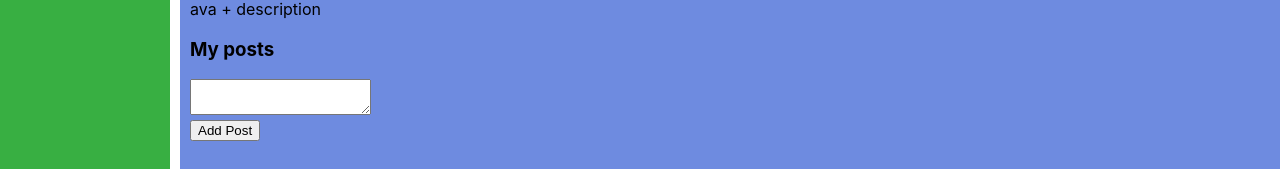
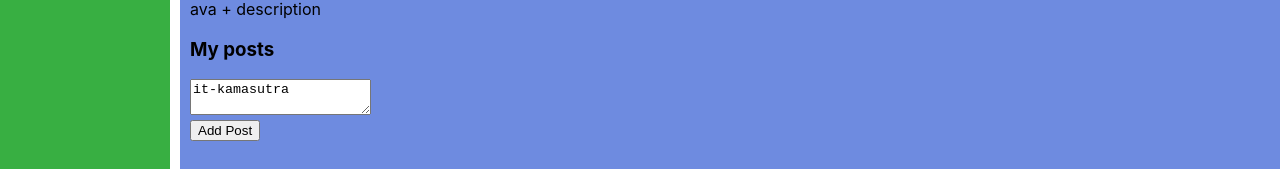
Before and after one commit to SergeyLoveyko/react_kamasutra_1, a React (Create React App) app: page /profile in a window 1280 px wide. Shown: the part 900-1069 px from the top of the page. Built offline with nearby package versions, Linux system fonts and the light colour scheme.

Commit message:
added lesson 34

```diff
--- a/src/App.js
+++ b/src/App.js
@@ -23,8 +23,10 @@
                 <div className = 'app-wrapper-content'>
                     <Route path='/profile'
                            render={ () => <Profile
-                               state={props.state.profilePage}
-                               addPost={props.addPost} /> } />
+                               profilePage={props.state.profilePage}
+                               addPost={props.addPost}
+                               updateNewPostText={props.updateNewPostText}
+                           /> } />
                     <Route path='/dialogs'
                            render={ () => <Dialogs state={props.state.dialogsPage} /> } />
                     <Route path='/news' component={News} />
--- a/src/components/Profile/MyPosts/MyPosts.jsx
+++ b/src/components/Profile/MyPosts/MyPosts.jsx
@@ -10,9 +10,12 @@
     let newPostElement = React.createRef();
 
     let addPost = () => {
-        debugger;
+        props.addPost();
+    }
+
+    let onPostChange = () => {
         let text = newPostElement.current.value;
-        props.addPost(text);
+        props.updateNewPostText(text);
     }
 
     return  (
@@ -21,7 +24,8 @@
             <h3>My posts</h3>
             <div>
                 <div>
-                    <textarea ref={newPostElement}></textarea>
+                    <textarea onChange={onPostChange} ref={newPostElement}
+                              value={props.newPostText} />
                 </div>
                 <div>
                     <button onClick={ addPost }>Add Post</button>
--- a/src/components/Profile/Profile.jsx
+++ b/src/components/Profile/Profile.jsx
@@ -10,7 +10,10 @@
     return  (
 		<div>
 			<ProfileInfo />
-			<MyPosts posts={props.state.posts} addPost={props.addPost} />
+			<MyPosts posts={props.profilePage.posts}
+					 newPostText={props.profilePage.newPostText}
+					 updateNewPostText={props.updateNewPostText}
+					 addPost={props.addPost} />
 		</div>
 	)
 }
--- a/src/redux/state.js
+++ b/src/redux/state.js
@@ -8,6 +8,7 @@
             {id: 3, message: 'It\'s my first post', likesCount: 7},
             {id: 4, message: 'It\'s my first post', likesCount: 3}
         ],
+        newPostText: 'it-kamasutra'
     },
     dialogsPage: {
         dialogs: [
@@ -39,18 +40,23 @@
     sidebar: {}
 }
 
+window.state = state;
 
-export let addPost = (postMessage) => {
-    debugger;
+export let addPost = () => {
     let newPost = {
         id: 5,
-        message: postMessage,
+        message: state.profilePage.newPostText,
         likesCount: 0
     };
 
     state.profilePage.posts.push(newPost);
+    state.profilePage.newPostText = '';
     rerederEntireTree(state);
 }
 
+export let updateNewPostText = (newText) => {
+    state.profilePage.newPostText = newText;
+    rerederEntireTree(state);
+}
 
 export default state;
--- a/src/render.js
+++ b/src/render.js
@@ -2,7 +2,7 @@
 import ReactDOM from 'react-dom';
 import './index.css';
 import App from './App';
-import {addPost} from './redux/state';
+import {addPost, updateNewPostText} from './redux/state';
 import {BrowserRouter} from "react-router-dom";
 
 
@@ -11,7 +11,7 @@
     ReactDOM.render(
         <BrowserRouter>
             <React.StrictMode>
-                <App state={state} addPost={addPost} />
+                <App state={state} addPost={addPost} updateNewPostText={updateNewPostText} />
             </React.StrictMode>
         </BrowserRouter>,
         document.getElementById('root')
```
Also changed, not shown: src/info.js (+57 -2 lines).
